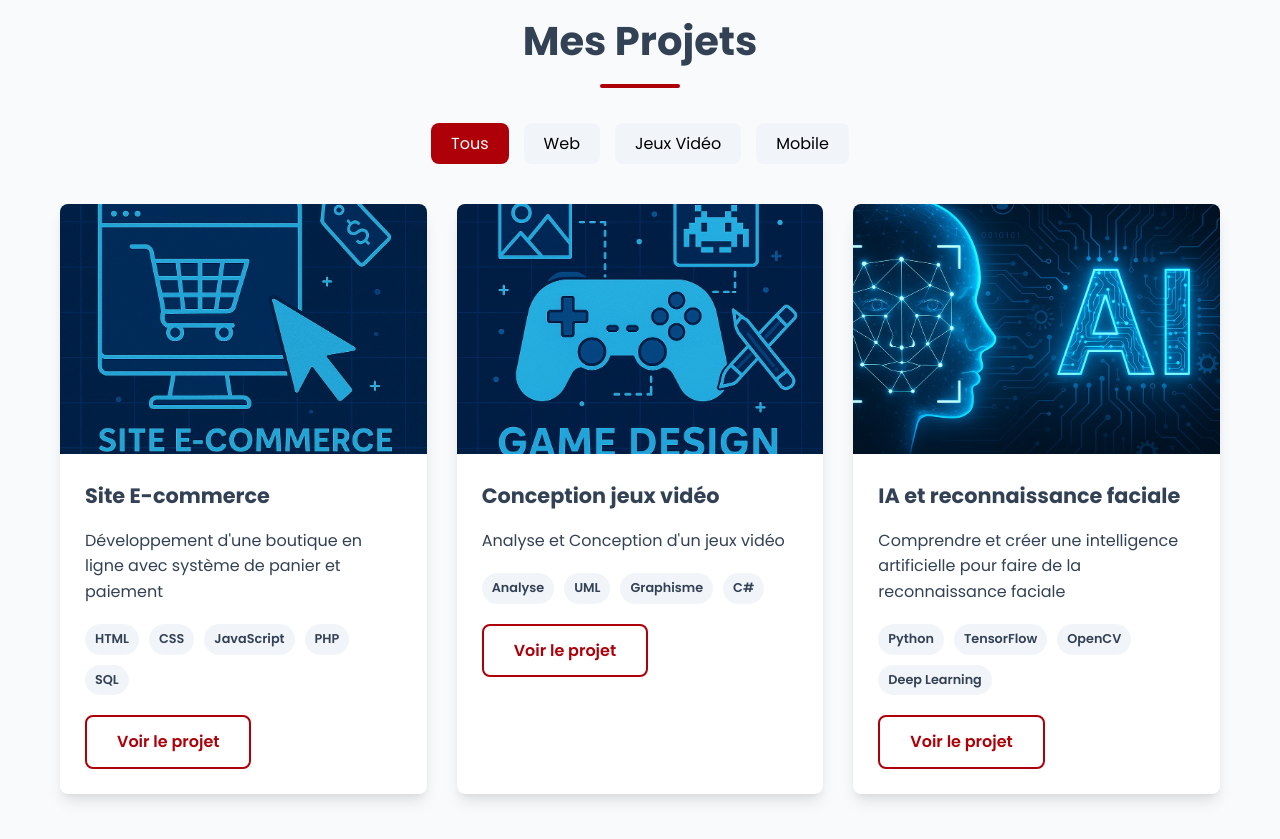
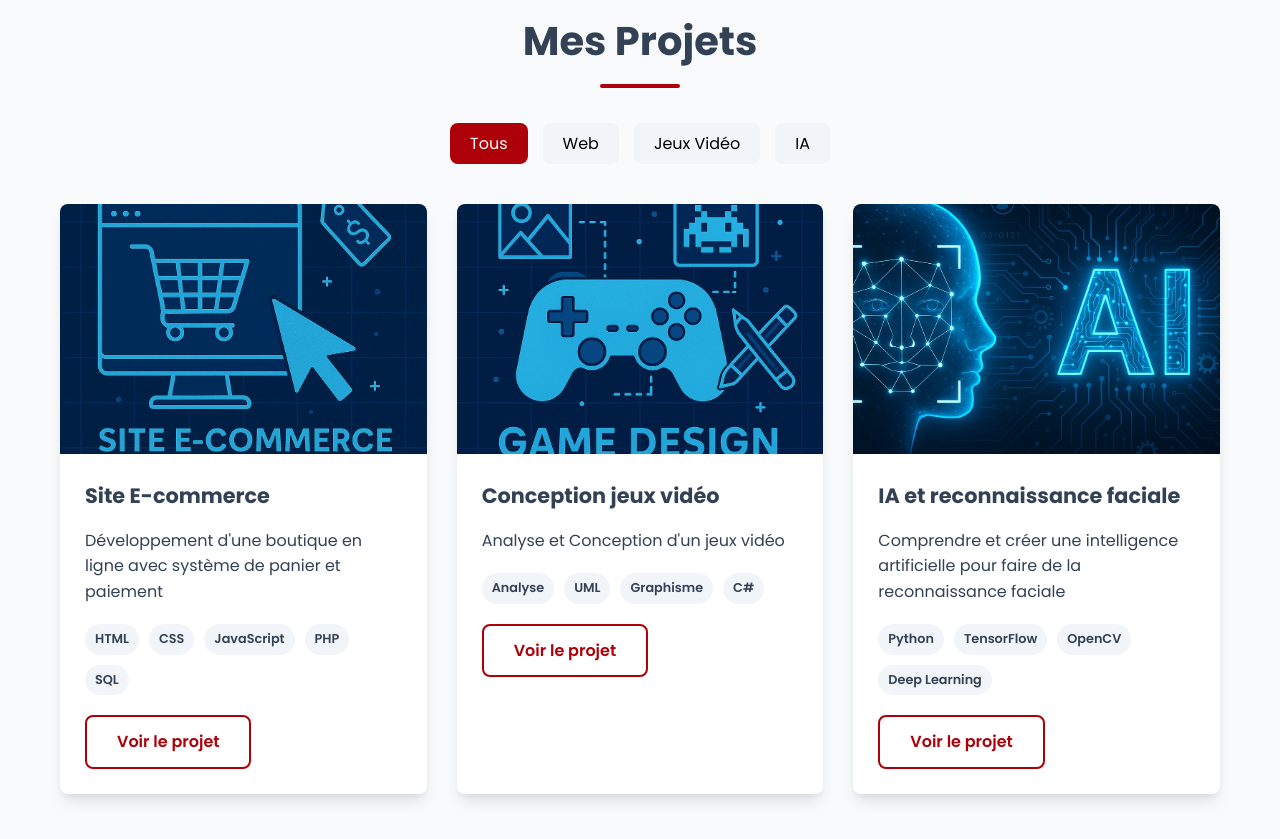
Before and after one commit to Gugu5021/Portfolio, a plain HTML site: page index.html in a window 1280 px wide. Shown: the part 2120-2959 px from the top of the page. Drawn offline with Linux system fonts and the light colour scheme.

Commit message:
correction catégorie

```diff
--- a/index.html
+++ b/index.html
@@ -105,7 +105,7 @@
                 <button class="filter-btn active" data-filter="all">Tous</button>
                 <button class="filter-btn" data-filter="web">Web</button>
                 <button class="filter-btn" data-filter="design">Jeux Vidéo</button>
-                <button class="filter-btn" data-filter="mobile">Mobile</button>
+                <button class="filter-btn" data-filter="IA">IA</button>
             </div>
             <div class="projects-grid">
                 <div class="project-item" data-category="web">
@@ -141,7 +141,7 @@
                         <a href="#" class="btn secondary-btn">Voir le projet</a>
                     </div>
                 </div>
-                <div class="project-item" data-category="mobile">
+                <div class="project-item" data-category="IA">
                     <div class="project-img">
                         <img src="images/project3.jpg" alt="Projet 3">
                     </div>
```
